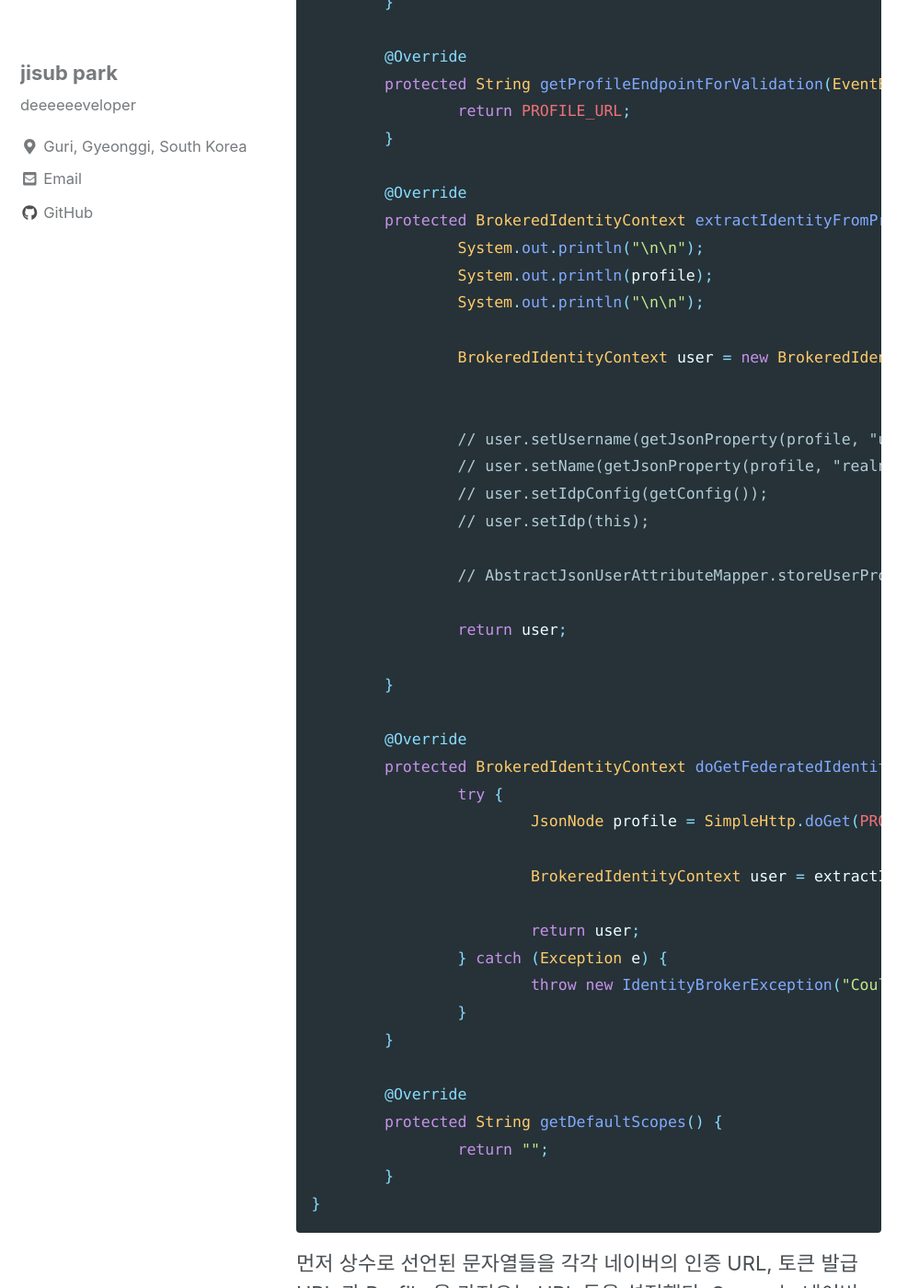
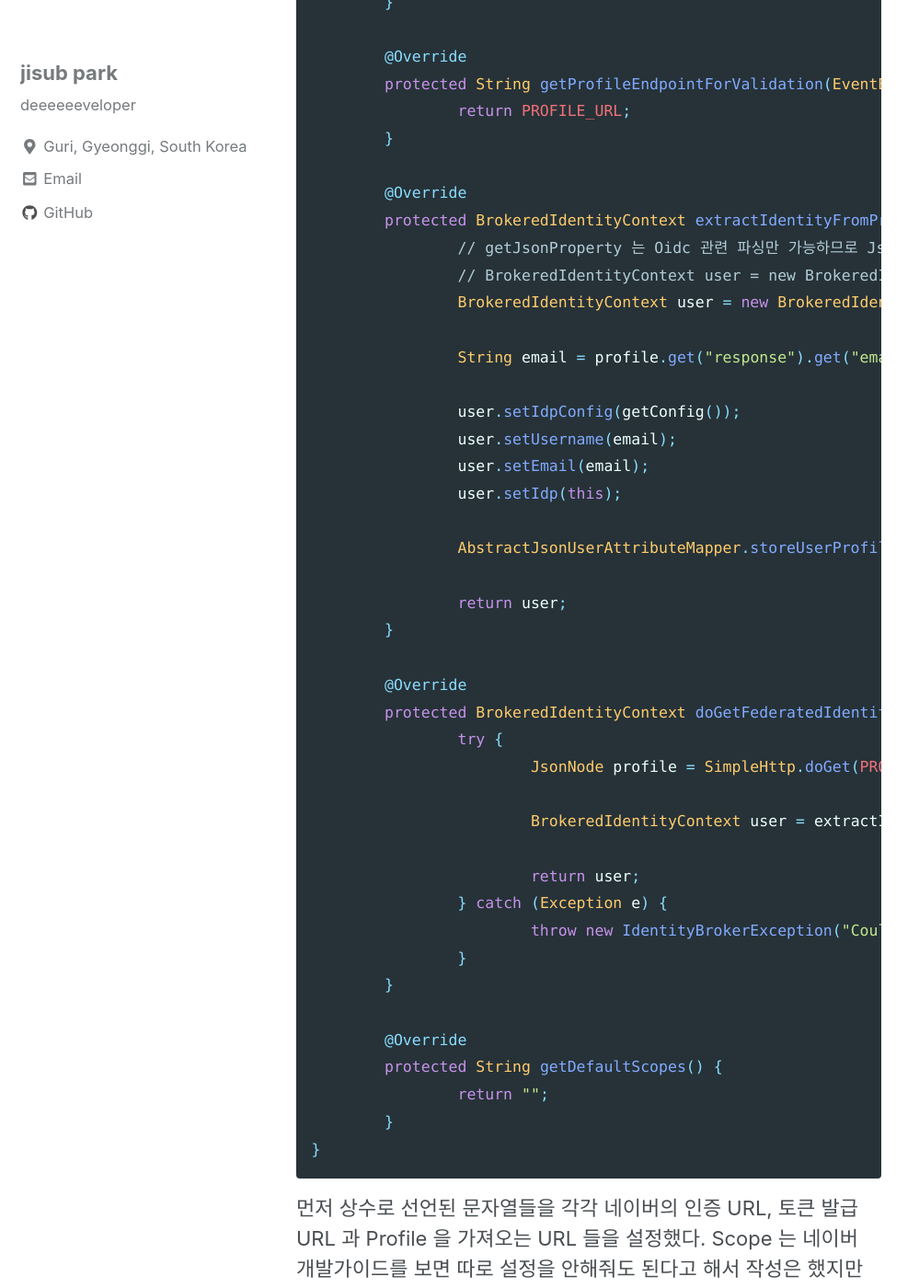
Before and after one commit to subji/subji.github.io, a Jekyll site: the page built from _posts/2020-07-24-keycloak4.md, in a window 1280 px wide and 1400 px high, scrolled down 9061 px. Shown: the whole window at 92% size, without its empty margins (0-999 px from the left). Built offline with Jekyll 4.4.1, drawn with Linux system fonts in a browser that asks for light colours; cached includes are drawn as plain includes; nearby versions of some CDN libraries; comment, search, counter and statistics services are not loaded.

Commit message:
202007241459

```diff
--- a/_posts/2020-07-24-keycloak4.md
+++ b/_posts/2020-07-24-keycloak4.md
@@ -224,22 +224,20 @@ public class NaverIdentityProvider extends AbstractOAuth2IdentityProvider implem
 
 	@Override
 	protected BrokeredIdentityContext extractIdentityFromProfile(EventBuilder event, JsonNode profile) {
-		System.out.println("\n\n");
-		System.out.println(profile);
-		System.out.println("\n\n");
+		// getJsonProperty 는 Oidc 관련 파싱만 가능하므로 JsonNode 의 get 메소드를 이용해서 가져온다.
+		// BrokeredIdentityContext user = new BrokeredIdentityContext(getJsonProperty(profile, "response"));
+		BrokeredIdentityContext user = new BrokeredIdentityContext(profile.get("response").get("id").asText());
 
-		BrokeredIdentityContext user = new BrokeredIdentityContext(getJsonProperty(profile, "response"));
+		String email = profile.get("response").get("email").asText();
 
+		user.setIdpConfig(getConfig());
+		user.setUsername(email);
+		user.setEmail(email);
+		user.setIdp(this);
 
-		// user.setUsername(getJsonProperty(profile, "userid"));
-		// user.setName(getJsonProperty(profile, "realname"));
-		// user.setIdpConfig(getConfig());
-		// user.setIdp(this);
-
-		// AbstractJsonUserAttributeMapper.storeUserProfileForMapper(user, profile, getConfig().getAlias());
+		AbstractJsonUserAttributeMapper.storeUserProfileForMapper(user, profile, getConfig().getAlias());
 
 		return user;
-
 	}
 
 	@Override
@@ -251,7 +249,7 @@ public class NaverIdentityProvider extends AbstractOAuth2IdentityProvider implem
 
 			return user;
 		} catch (Exception e) {
-			throw new IdentityBrokerException("Could not obtain user profile from baidu.", e);
+			throw new IdentityBrokerException("Could not obtain user profile from naver.", e);
 		}
 	}
 
```
